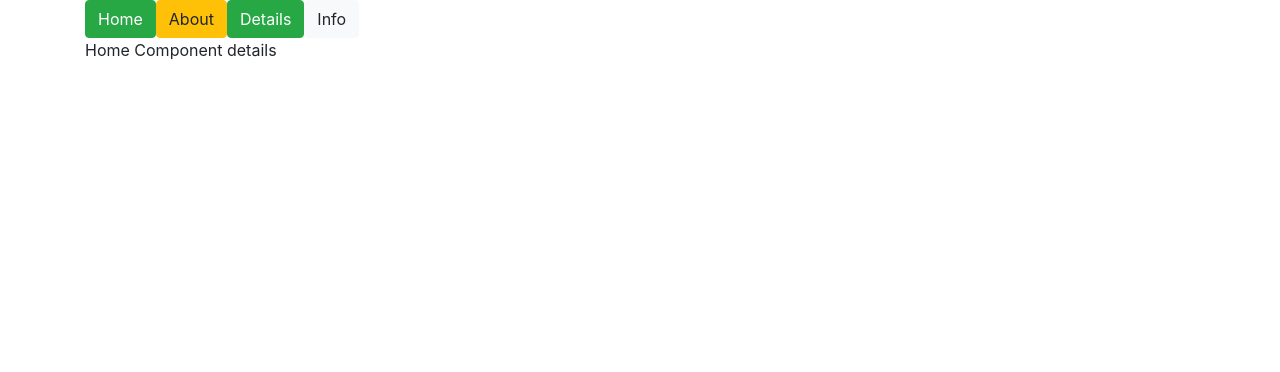
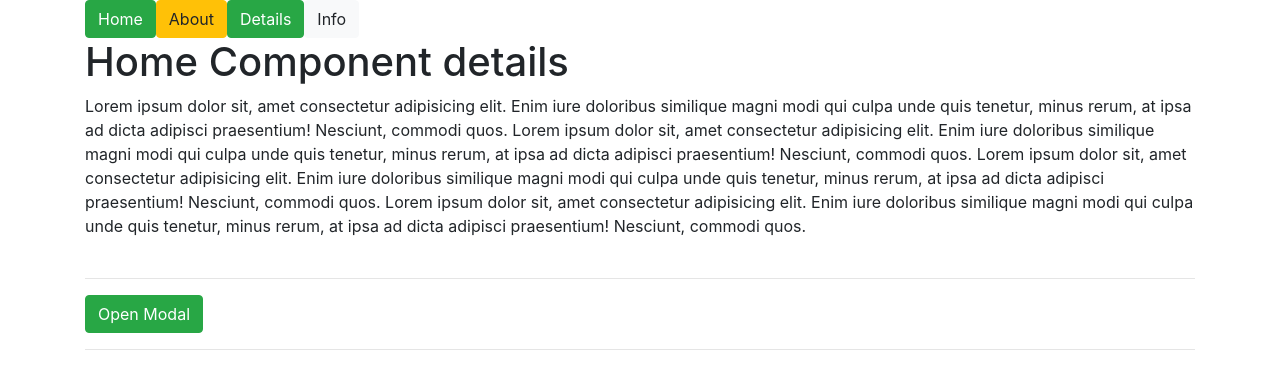
Before and after one commit to nuruzzamanhimel00/13_leela_webdev_vue3_full_again, a Vue app in the folder vue3_create_1/: page / in a window 1280 px wide. Shown: the top 372 px of the page. Built offline with nearby package versions, Linux system fonts and the light colour scheme.

Commit message:
teleport

```diff
--- a/vue3_create_1/src/App.vue
+++ b/vue3_create_1/src/App.vue
@@ -7,9 +7,26 @@
         >
         {{value}}
         </button>
+
         <keep-alive>
            <component v-bind:is="currentTabComponent"  ></component>
         </keep-alive>
+
+         <br>
+        <hr>
+        <a href="" class="btn btn-success"
+          @click.prevent="onOpenModal()"
+        >
+          Open Modal
+        </a>
+        <teleport to='body' >
+            <modal-dialog v-if="showModal"
+              @closeModal="onCloseModal($event)">
+            </modal-dialog>
+        </teleport>
+
+
+        <hr>
 
     </div>
 
@@ -18,27 +35,60 @@
 </template>
 
 <script>
-import HomeComp from './components/HomeCom.vue'
-import AboutComp from './components/AboutCom.vue'
-import DetailsComp from './components/DetailsCom.vue'
-import InfoComp from './components/InfoCom.vue'
+// import HomeComp from './components/HomeCom.vue'
+// import AboutComp from './components/AboutCom.vue'
+// import DetailsComp from './components/DetailsCom.vue'
+// import InfoComp from './components/InfoCom.vue'
+
+// blog url: https://learnvue.co/tutorials/lazy-load-components
+// title: Lazy Load Components in Vue with defineAsyncComponent
+// async component
+
+import { defineAsyncComponent } from 'vue'
+
+// import ModalDialog from './components/ModalDialog.vue'
+
+const HomeComp = defineAsyncComponent(() =>
+  import('./components/HomeCom.vue')
+)
+const AboutComp = defineAsyncComponent(() =>
+  import('./components/AboutCom.vue')
+)
+const DetailsComp = defineAsyncComponent(() =>
+  import('./components/DetailsCom.vue')
+)
+const InfoComp = defineAsyncComponent(() =>
+  import('./components/InfoCom.vue')
+)
+
+const ModalDialog = defineAsyncComponent(() =>
+  import('./components/ModalDialog.vue')
+)
 
 export default {
   data() {
     return {
       currentTabComponent: 'HomeComp',
-      buttonData:['Home','About','Details','Info']
+      buttonData:['Home','About','Details','Info'],
+      showModal:false,
     }
   },
   components:{
     HomeComp,
     AboutComp,
     DetailsComp,
-    InfoComp
+    InfoComp,
+    ModalDialog
   },
   methods: {
     onComponentChange(value){
       this.currentTabComponent = value+"Comp";
+    },
+    onOpenModal(){
+      this.showModal = true;
+    },
+    onCloseModal(event){
+      this.showModal = event;
     }
   },
 }
--- a/vue3_create_1/src/components/AboutCom.vue
+++ b/vue3_create_1/src/components/AboutCom.vue
@@ -1,5 +1,9 @@
 <template>
     <div>
-        About Component details
+       <h1> About Component details</h1>
+        Lorem ipsum dolor sit, amet consectetur adipisicing elit. Enim iure doloribus similique magni modi qui culpa unde quis tenetur, minus rerum, at ipsa ad dicta adipisci praesentium! Nesciunt, commodi quos.
+         Lorem ipsum dolor sit, amet consectetur adipisicing elit. Enim iure doloribus similique magni modi qui culpa unde quis tenetur, minus rerum, at ipsa ad dicta adipisci praesentium! Nesciunt, commodi quos.
+          Lorem ipsum dolor sit, amet consectetur adipisicing elit. Enim iure doloribus similique magni modi qui culpa unde quis tenetur, minus rerum, at ipsa ad dicta adipisci praesentium! Nesciunt, commodi quos.
+           Lorem ipsum dolor sit, amet consectetur adipisicing elit. Enim iure doloribus similique magni modi qui culpa unde quis tenetur, minus rerum, at ipsa ad dicta adipisci praesentium! Nesciunt, commodi quos.
     </div>
 </template>
--- a/vue3_create_1/src/components/DetailsCom.vue
+++ b/vue3_create_1/src/components/DetailsCom.vue
@@ -1,5 +1,10 @@
 <template>
     <div>
-        Details Component details
+        <h1>Details Component details</h1>
+        Lorem ipsum dolor sit, amet consectetur adipisicing elit. Enim iure doloribus similique magni modi qui culpa unde quis tenetur, minus rerum, at ipsa ad dicta adipisci praesentium! Nesciunt, commodi quos.
+         Lorem ipsum dolor sit, amet consectetur adipisicing elit. Enim iure doloribus similique magni modi qui culpa unde quis tenetur, minus rerum, at ipsa ad dicta adipisci praesentium! Nesciunt, commodi quos.
+          Lorem ipsum dolor sit, amet consectetur adipisicing elit. Enim iure doloribus similique magni modi qui culpa unde quis tenetur, minus rerum, at ipsa ad dicta adipisci praesentium! Nesciunt, commodi quos.
+           Lorem ipsum dolor sit, amet consectetur adipisicing elit. Enim iure doloribus similique magni modi qui culpa unde quis tenetur, minus rerum, at ipsa ad dicta adipisci praesentium! Nesciunt, commodi quos.
     </div>
 </template>
+@nh147tq819929@
--- a/vue3_create_1/src/components/HomeCom.vue
+++ b/vue3_create_1/src/components/HomeCom.vue
@@ -1,5 +1,9 @@
 <template>
     <div>
-        Home Component details
+        <h1>Home Component details</h1>
+        Lorem ipsum dolor sit, amet consectetur adipisicing elit. Enim iure doloribus similique magni modi qui culpa unde quis tenetur, minus rerum, at ipsa ad dicta adipisci praesentium! Nesciunt, commodi quos.
+         Lorem ipsum dolor sit, amet consectetur adipisicing elit. Enim iure doloribus similique magni modi qui culpa unde quis tenetur, minus rerum, at ipsa ad dicta adipisci praesentium! Nesciunt, commodi quos.
+          Lorem ipsum dolor sit, amet consectetur adipisicing elit. Enim iure doloribus similique magni modi qui culpa unde quis tenetur, minus rerum, at ipsa ad dicta adipisci praesentium! Nesciunt, commodi quos.
+           Lorem ipsum dolor sit, amet consectetur adipisicing elit. Enim iure doloribus similique magni modi qui culpa unde quis tenetur, minus rerum, at ipsa ad dicta adipisci praesentium! Nesciunt, commodi quos.
     </div>
 </template>
--- a/vue3_create_1/src/components/InfoCom.vue
+++ b/vue3_create_1/src/components/InfoCom.vue
@@ -1,6 +1,6 @@
 <template>
     <div>
-        Info Component details
+   <h1>     Info Component details</h1>
 
         <form>
         <div class="form-group">
--- /dev/null
+++ b/vue3_create_1/src/components/ModalDialog.vue
@@ -0,0 +1,44 @@
+<template>
+    <div>
+        <div class="modalDialog">
+            <h3>modal header</h3>
+            <div class="modal-body">
+                Lorem ipsum dolor, sit amet consectetur adipisicing elit. Exercitationem quo distinctio iste dolorum? Eveniet architecto eligendi commodi possimus? In tempore cupiditate corrupti, adipisci nulla error perspiciatis modi ducimus minima rem!
+            </div>
+             <a href="" class="btn btn-danger"
+
+                     @click.prevent="onCloseModal()"
+                >
+                    Close Modal
+                </a>
+        </div>
+    </div>
+</template>
+
+<script>
+export default {
+    data(){
+        return{
+
+        }
+    },
+    methods: {
+        onCloseModal(){
+            this.$emit('closeModal',false);
+        }
+    },
+}
+</script>
+
+<style scoped>
+.modalDialog{
+    width: 50%;
+    position: absolute;
+    top: 50%;
+    left: 50%;
+    transform: translate(-50%,-50%);
+    background: #fff;
+    padding: 30px;
+}
+
+</style>
```
